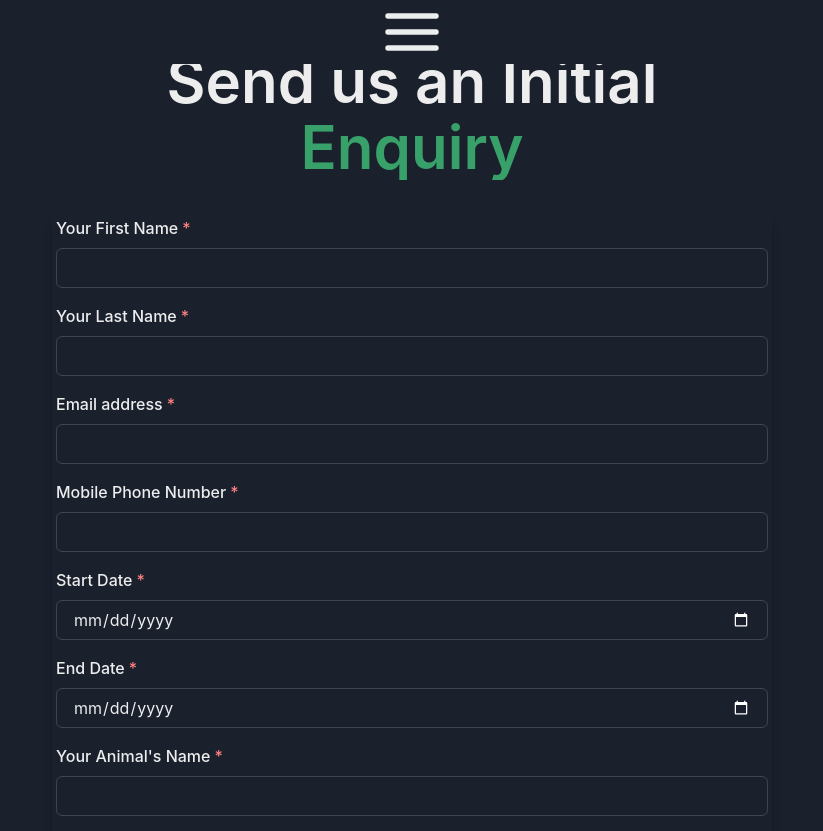
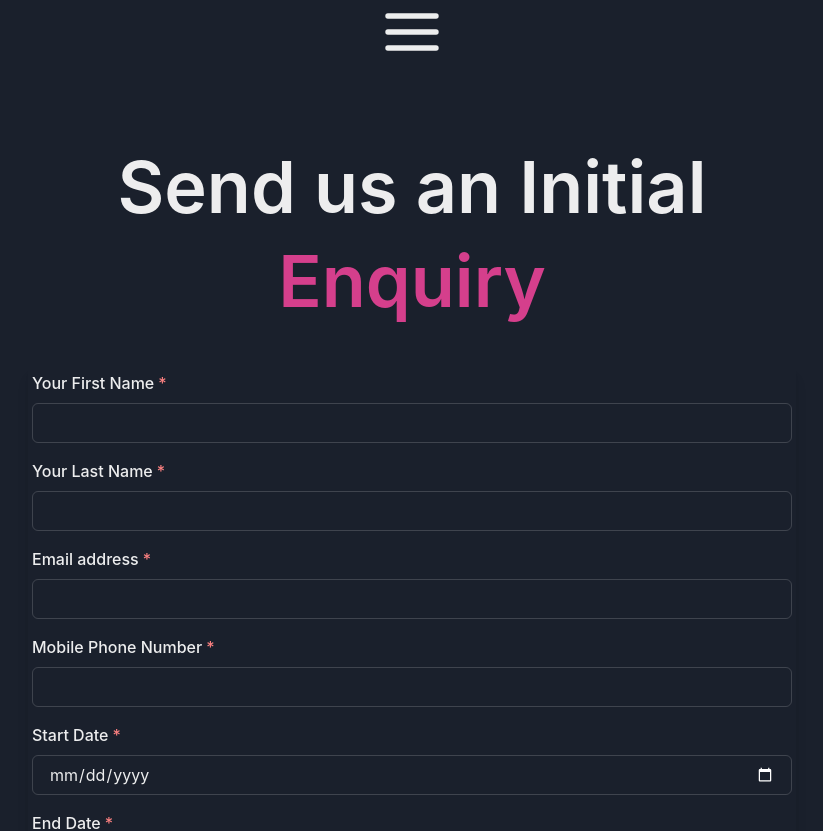
Before and after one commit to laurendoesntlikeusernames/puppies, a Next.js app: page /get-started in a window 1280 px wide. Shown: the top 831 px of the page, without its empty margins (228-1051 px from the left). Built offline with nearby package versions, Linux system fonts and the light colour scheme.

Commit message:
fixed nav

```diff
--- a/components/ClientForm.jsx
+++ b/components/ClientForm.jsx
@@ -53,18 +53,26 @@ const ClientForm = () => {
 
 <form onSubmit={formik.handleSubmit}>
 
-<Stack spacing={8} mx={'auto'} maxW={'3xl'} py={12} px={6}>
+<Stack
+ mx={'auto'} maxW={'3xl'}
+ spacing={{ base: 8, md: 10 }}
+ py={{ base: 15, md: 20 }}
+>
+
 <Stack align={'center'}>
 <Heading noOfLines={2}
-fontWeight={600}
-fontSize={'6xl'}
-lineHeight={'110%'}
-textAlign="center">
+        fontWeight={600}
+        fontSize={{ base: '6xl', sm: '6xl', md: '7xl' }}
+        marginTop={{base: '60px'}}
+        lineHeight={'130%'}
+        textAlign="center">
 Send us an Initial <br />
-<Text as={'span'} color={'green.500'} >
+
+<Text as={'span'} color={'pink.500'} >
 Enquiry
 </Text>
 </Heading>
+
 </Stack>
 
 <Box rounded={'lg'} boxShadow={'lg'}  p={1}>
```
